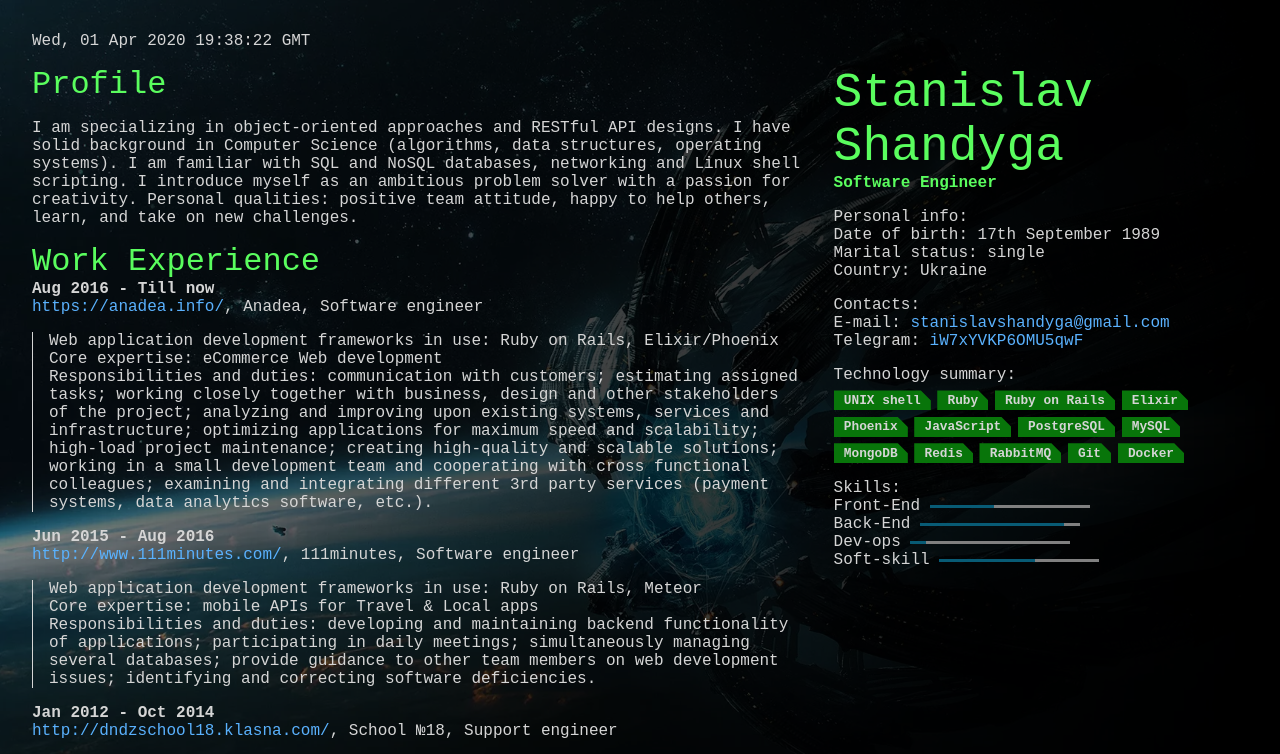
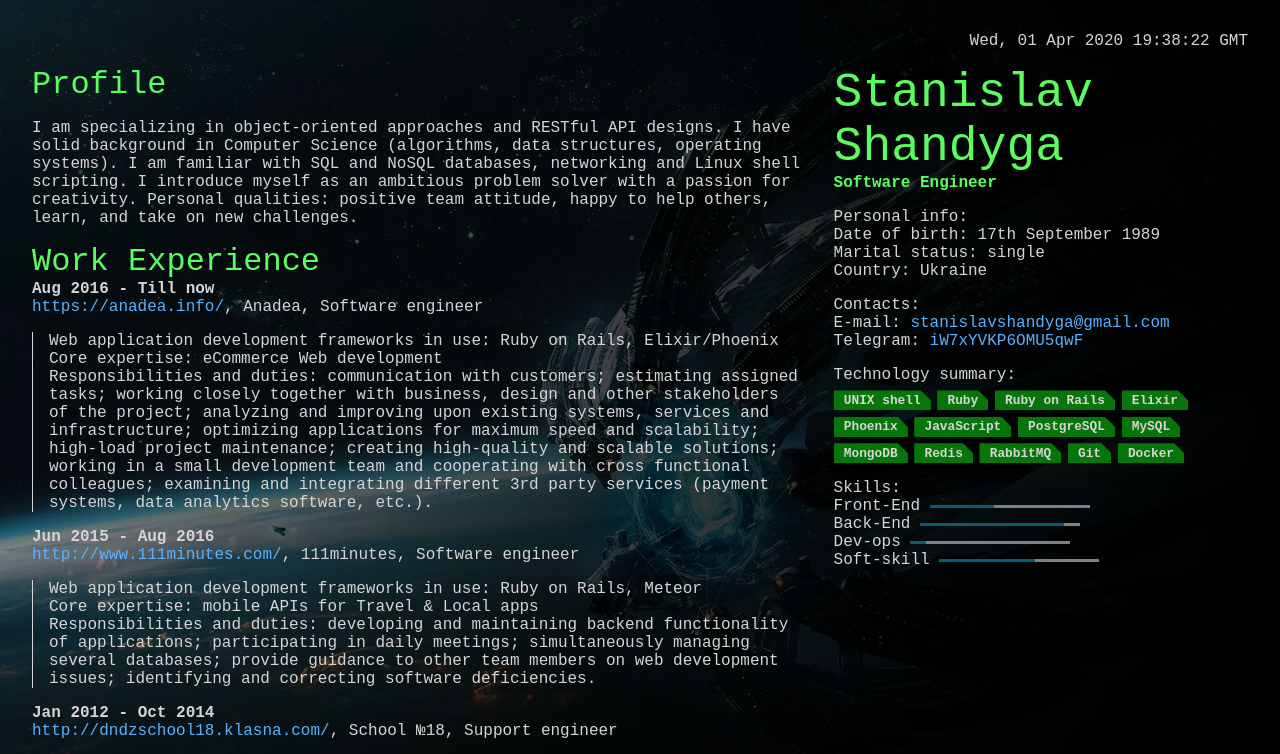
Before and after one commit to stsh89/cv, a React app: page / in a window 1280 px wide. Shown: the top 754 px of the page. Built offline with nearby package versions, Linux system fonts and the light colour scheme; the HTML template or start-up script is replaced by a standard one.

Commit message:
Minor updates

```diff
--- a/src/styles/layout/footer/index.scss
+++ b/src/styles/layout/footer/index.scss
@@ -25,9 +25,3 @@
     }
   }
 }
-
-@media print {
-  .footer {
-    page-break-after: avoid;
-  }
-}
--- a/src/styles/layout/header/index.scss
+++ b/src/styles/layout/header/index.scss
@@ -6,6 +6,8 @@
   padding-left: 1em;
   padding-right: 1em;
   padding-top: 0;
+  display: flex;
+  flex-direction: row-reverse;
 
   @include bem.e("text") {
     margin-bottom: 0;
```
